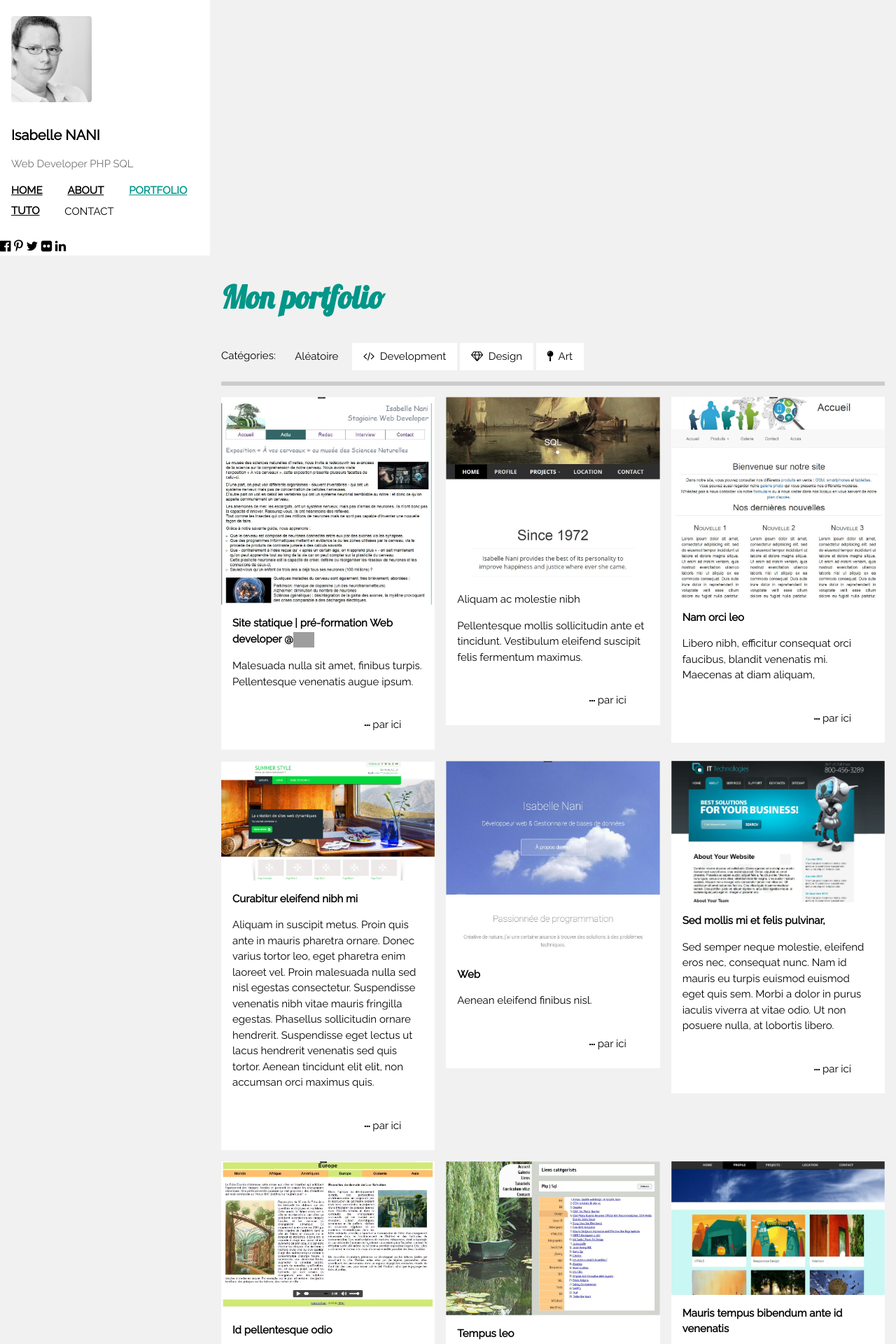
After one commit to iNani27/w3-portfolio, a PHP site: page /portfolio/w3/index.ini.php in a window 1280 px wide. The commit adds this page. Shown: the top 1920 px of the page at 70% size. Run offline with PHP 8.4, Linux system fonts and the light colour scheme; some libraries are stand-ins or nearby versions; grey boxes are pictures that could not be loaded.

Commit message:
common Signed-off-by:Isabelle Nani Dev <Isabelle Nani Dev@192.168.1.2>

```diff
--- /dev/null
+++ b/w3/index.ini.php
@@ -0,0 +1,258 @@
+<?php
+include_once 'view/inc/meta.php';
+?>
+
+<body class="w3-light-grey w3-content" style="max-width:1600px">
+
+    <?php
+    include_once 'view/inc/nav.php';
+    ?>
+
+    <!-- Overlay effect when opening sidenav on small screens -->
+    <div class="w3-overlay w3-hide-large w3-animate-opacity" onclick="w3_close()" style="cursor:pointer" title="close side menu"></div>
+
+    <!-- !PAGE CONTENT! -->
+    <div class="w3-main" style="margin-left:300px">
+
+        <!-- Header -->
+        <header class="w3-container">
+            <img src="view/img/isabelleNaniSqR.png" style="width:65px;" class="w3-circle w3-right w3-margin w3-hide-large w3-hover-opacity">
+            <span class="w3-opennav w3-hide-large w3-xxlarge w3-hover-text-grey" onclick="w3_open()"><i class="fa fa-bars"></i></span>
+            <h1 class="w3-animate-opacity w3-font-3 w3-text-teal w3-lobster font-effect-brick-sign"><b>Mon portfolio</b></h1>
+            <div class="w3-section w3-bottombar w3-padding-16">
+                <span>Catégories:  </span>
+                <button class="w3-btn">Aléatoire</button>
+                <button class="w3-btn w3-white"><i class="fa fa-code"></i>  Development </button>
+                <button class="w3-btn w3-white w3-hide-small"><i class="fa fa-diamond"></i>  Design</button>
+                <button class="w3-btn w3-white w3-hide-small"><i class="fa fa-map-pin"></i>  Art</button>
+            </div>
+        </header>
+
+        <!-- First Photo Grid-->
+          <div class="w3-row-padding">
+            <div class="w3-third w3-container w3-margin-bottom">
+                <a href="#" target="_blank">
+                    <img src="view/img/prefo.JPG" alt="Site statique" style="width:100%" class="w3-hover-opacity">
+                </a>
+                <div class="w3-container w3-white">
+                    <p><b>Site statique | pré-formation Web developer @<a target="_blank" href="http://www.cf2m.be/portfolio/web1/"><img width="11%" src="http://stagiaires.cf2m.be/web2015/isabelle/prefo2014/images/logo_cf2m_small_reflect.png" alt="CF2m"></a></b></p>
+
+					<p>Malesuada nulla sit amet, finibus turpis. Pellentesque venenatis augue ipsum.</p>
+                    <p><a class="w3-btn w3-margin w3-right" href="#" alt="Bientôt"><i class="w3-tiny fa fa-ellipsis-h"> </i> par ici</a></p>
+                </div>
+            </div>
+            <div class="w3-third w3-container w3-margin-bottom">
+                <a href="#" title="Coming asap">
+                    <img src="view/img/since.JPG" alt="Site statique" style="width:100%" class="w3-hover-opacity">
+                </a>
+                <div class="w3-container w3-white">
+                    <p><b>
+					</b>Aliquam ac molestie nibh</p>
+                    <p>Pellentesque mollis sollicitudin ante et tincidunt. Vestibulum eleifend suscipit felis fermentum maximus.  </p>
+                    <p><a class="w3-btn w3-margin w3-right" href="#" alt="Bientôt"><i class="w3-tiny fa fa-ellipsis-h"> </i> par ici</a></p>
+                </div>
+            </div>
+            <div class="w3-third w3-container w3-margin-bottom">
+                <a href="#" title="Coming asap">
+                    <img src="view/img/bs.JPG" alt="Site statique" style="width:100%" class="w3-hover-opacity">
+                </a>
+                <div class="w3-container w3-white">
+                    <p><b>Nam orci leo</b></p>
+                    <p>Libero nibh, efficitur consequat orci faucibus, blandit venenatis mi. Maecenas at diam aliquam, </p>
+                    <p><a class="w3-btn w3-margin w3-right" href="#" alt="Bientôt"><i class="w3-tiny fa fa-ellipsis-h"> </i> par ici</a></p>
+                </div>
+            </div>
+        </div>
+
+
+        <!-- Second Photo Grid-->
+        <div class="w3-row-padding">
+            <div class="w3-third w3-container w3-margin-bottom">
+                <a href="#" title="Coming asap">
+                    <img src="view/img/summer_style.JPG" alt="Site statique" style="width:100%" class="w3-hover-opacity">
+                </a>
+                <div class="w3-container w3-white">
+                    <p><b>Curabitur eleifend nibh mi</b></p>
+                    <p>Aliquam in suscipit metus. Proin quis ante in mauris pharetra ornare. Donec varius tortor leo, eget pharetra enim laoreet vel. Proin malesuada nulla sed nisl egestas consectetur. Suspendisse venenatis nibh vitae mauris fringilla egestas. Phasellus sollicitudin ornare hendrerit. Suspendisse eget lectus ut lacus hendrerit venenatis sed quis tortor. Aenean tincidunt elit elit, non accumsan orci maximus quis.</p>
+                    <p><a class="w3-btn w3-margin w3-right" href="#" alt="Bientôt"><i class="w3-tiny fa fa-ellipsis-h"> </i> par ici</a></p>
+                </div>
+            </div>
+            <div class="w3-third w3-container w3-margin-bottom">
+                <a href="#" title="Coming asap">
+                    <img src="view/img/ciel.JPG" alt="Site statique" style="width:100%" class="w3-hover-opacity">
+                </a>
+                <div class="w3-container w3-white">
+                    <p><b>Web</b></p>
+                    <p>Aenean eleifend finibus nisl. </p>
+                    <p><a class="w3-btn w3-margin w3-right" href="#" alt="Bientôt"><i class="w3-tiny fa fa-ellipsis-h"> </i> par ici</a></p>
+                </div>
+            </div>
+            <div class="w3-third w3-container w3-margin-bottom">
+                <a href="#" title="Coming asap">
+                    <img src="view/img/bott.JPG" alt="Site statique" style="width:100%" class="w3-hover-opacity">
+                </a>
+                <div class="w3-container w3-white">
+                    <p><b>Sed mollis mi et felis pulvinar,</b></p>
+                    <p>Sed semper neque molestie, eleifend eros nec, consequat nunc. Nam id mauris eu turpis euismod euismod eget quis sem. Morbi a dolor in purus iaculis viverra at vitae odio. Ut non posuere nulla, at lobortis libero. </p>
+                    <p><a class="w3-btn w3-margin w3-right" href="#" alt="Bientôt"><i class="w3-tiny fa fa-ellipsis-h"> </i> par ici</a></p>
+                </div>
+            </div>
+        </div>
+
+		<!-- Third Photo Grid-->
+        <div class="w3-row-padding">
+            <div class="w3-third w3-container w3-margin-bottom">
+                <a href="#" title="Coming asap">
+                    <img src="view/img/schuiten.JPG" alt="Site statique" style="width:100%" class="w3-hover-opacity">
+                </a>
+                <div class="w3-container w3-white">
+                    <p><b>Id pellentesque odio</b></p>
+                    <p> Sed mollis mi et felis pulvinar, id venenatis ipsum efficitur. Aliquam molestie diam luctus, rutrum velit eget, accumsan diam. In quis scelerisque massa, condimentum tempus leo. Curabitur scelerisque laoreet dolor, eu ornare diam. Sed ut ullamcorper massa, id pellentesque odio.</p>
+                    <p><a class="w3-btn w3-margin w3-right" href="#" alt="Bientôt"><i class="w3-tiny fa fa-ellipsis-h"> </i> par ici</a></p>
+                </div>
+            </div>
+            <div class="w3-third w3-container w3-margin-bottom">
+                <a href="#" title="Coming asap">
+                    <img src="view/img/monet.JPG" alt="Site statique" style="width:100%" class="w3-hover-opacity">
+                </a>
+                <div class="w3-container w3-white">
+                    <p><b>Tempus leo</b></p>
+                    <p>Aenean scelerisque leo elit, vel blandit orci accumsan id. Suspendisse porttitor eu ipsum vitae vulputate. Suspendisse laoreet lacus eu convallis rhoncus. Nunc sed leo nunc.</p>
+                    <p><a class="w3-btn w3-margin w3-right" href="#" alt="Bientôt"><i class="w3-tiny fa fa-ellipsis-h"> </i> par ici</a></p>
+                </div>
+            </div>
+            <div class="w3-third w3-container w3-margin-bottom">
+                <a href="#" title="Coming asap">
+                    <img src="view/img/interior.JPG" alt="Site statique" style="width:100%" class="w3-hover-opacity">
+                </a>
+                <div class="w3-container w3-white">
+                    <p><b>Mauris tempus bibendum ante id venenatis</b></p>
+                    <p>Praesent quis nulla venenatis, porttitor ex at, porttitor nisl. Cras diam dolor, varius vitae consequat sit amet, ultrices sed mi. Etiam posuere auctor sodales. Maecenas quis pellentesque leo. Nam finibus elit quis nisi sodales sollicitudin. Curabitur elementum ac leo et dictum.  Nam et sollicitudin sapien. Aenean porta arcu mi, at dictum massa porta ac. Maecenas at felis ornare, malesuada nisl eu, vestibulum libero.</p>
+                    <p><a class="w3-btn w3-margin w3-right" href="#" alt="Bientôt"><i class="w3-tiny fa fa-ellipsis-h"> </i> par ici</a></p>
+                </div>
+            </div>
+        </div>
+
+        <!-- Pagination -->
+        <div class="w3-center w3-padding-jumbo">
+            <ul class="w3-pagination">
+                <li><a class="w3-black" href="#">1</a></li>
+                <li><a class="w3-hover-black" href="#">2</a></li>
+                <li><a class="w3-hover-black" href="#">3</a></li>
+                <li><a class="w3-hover-black" href="#">4</a></li>
+                <li><a class="w3-hover-black" href="#">»</a></li>
+            </ul>
+        </div>
+
+        <!-- Footer -->
+        <footer class="w3-container w3-padding-32 w3-white">
+            <div class="w3-row-padding">
+                <div class="w3-third">
+                    <h3>FOOTER</h3>
+                    <p>Praesent tincidunt sed tellus ut rutrum. Sed vitae justo condimentum, porta lectus vitae, ultricies congue gravida diam non fringilla.</p>
+                    <p>Powered by <a href="https://github.com/iNani27" target="_blank">iNani27</a></p>
+                </div>
+
+                <div class="w3-third">
+                    <h3>BLOG POSTS</h3>
+                    <ul class="w3-ul w3-hoverable">
+                        <li class="w3-padding-16">
+                            <img src="http://localhost/portfolio/app/vue/img/favicon.ico" class="w3-left w3-margin-right" style="width:50px">
+                            <span class="w3-large">it-nani</span><br>
+                            <span>Sed mattis nunc</span>
+                        </li>
+                        <li class="w3-padding-16">
+                            <img src="view/img/rouge.JPG" class="w3-left w3-margin-right" style="width:50px">
+                            <span class="w3-large">iNani</span><br>
+                            <span>Praes tinci sed</span>
+                        </li>
+                    </ul>
+                </div>
+
+                <div class="w3-third">
+
+                     <!-- skills -->
+                    <h3><i class="fa fa-code w3-xlarge w3-margin-right"></i>SKILLS</h3>
+                    <p>
+                        <span class="w3-tag w3-white w3-text-theme w3-margin-bottom">PHP
+                        </span>
+                        <span class="w3-tag w3-white w3-text-theme w3-small w3-margin-bottom">SQL
+                        </span>
+                        <span class="w3-tag w3-white w3-text-theme w3-small w3-margin-bottom">HTML5
+                        </span>
+                        <span class="w3-tag w3-white w3-text-theme w3-small w3-margin-bottom">CSS3
+                        </span>
+                        <span class="w3-tag w3-white w3-text-theme w3-small w3-margin-bottom">Bootstrap
+                        </span>
+                        <span class="w3-tag w3-white w3-text-theme w3-small w3-margin-bottom">jQuery UI
+                        </span>
+                        <span class="w3-tag w3-white w3-text-theme w3-small w3-margin-bottom">W3.CSS
+                        </span>
+                        <span class="w3-tag w3-white w3-text-theme w3-small w3-margin-bottom">Documentum
+                        </span>
+                        <span class="w3-tag w3-white w3-text-theme w3-small w3-margin-bottom">WordPress
+                        </span>
+                        <span class="w3-tag w3-white w3-text-theme w3-small w3-margin-bottom">Drupal
+                        </span>
+                        <span class="w3-tag w3-white w3-text-theme w3-small w3-margin-bottom">POO
+                        </span>
+                        <span class="w3-tag w3-white w3-text-theme w3-small w3-margin-bottom">PDO
+                        </span>
+                        <span class="w3-tag w3-white w3-text-theme w3-small w3-margin-bottom">XML
+                        </span>
+                        <span class="w3-tag w3-white w3-text-theme w3-small w3-margin-bottom">Quality control
+                        </span>
+                        <span class="w3-tag w3-white w3-text-theme w3-small w3-margin-bottom">Symfony2
+                        </span>
+                        <span class="w3-tag w3-white w3-text-theme w3-small w3-margin-bottom">AJAX
+                        </span>
+                        <span class="w3-tag w3-white w3-text-theme w3-small w3-margin-bottom">JavaScript
+                        </span>
+                        <span class="w3-tag w3-white w3-text-theme w3-small w3-margin-bottom">NetBeans
+                        </span>
+                        <span class="w3-tag w3-white w3-text-theme w3-small w3-margin-bottom">Git
+                        </span>
+                        <span class="w3-tag w3-white w3-text-theme w3-small w3-margin-bottom">Github
+                        </span>
+                        <span class="w3-tag w3-white w3-text-theme w3-small w3-margin-bottom">MySQL Workbench
+                        </span>
+                        <span class="w3-tag w3-white w3-text-theme w3-small w3-margin-bottom">NotePad ++
+                        </span>
+                        <span class="w3-tag w3-white w3-text-theme w3-small w3-margin-bottom">Photoshop
+                        </span>
+                        <span class="w3-tag w3-white w3-text-theme w3-small w3-margin-bottom">MS Suite Office
+                        </span>
+                        <span class="w3-tag w3-white w3-text-theme w3-small w3-margin-bottom">SEO
+                        </span>
+                        <span class="w3-tag w3-white w3-text-theme w3-small w3-margin-bottom">Accessibility
+                        </span>
+                        <span class="w3-tag w3-white w3-text-theme w3-small w3-margin-bottom">Ergonomics
+                        </span>
+                        <span class="w3-tag w3-white w3-text-theme w3-small w3-margin-bottom">W3C
+                        </span>
+                        <span class="w3-tag w3-white w3-text-theme w3-small w3-margin-bottom">e-Learning
+                        </span>
+                    </p>
+                </div>
+
+            </div>
+        </footer>
+
+        <!-- End page content -->
+    </div>
+
+    <script>
+        // Script to open and close sidenav
+        function w3_open() {
+            document.getElementsByClassName("w3-sidenav")[0].style.display = "block";
+            document.getElementsByClassName("w3-overlay")[0].style.display = "block";
+        }
+
+        function w3_close() {
+            document.getElementsByClassName("w3-sidenav")[0].style.display = "none";
+            document.getElementsByClassName("w3-overlay")[0].style.display = "none";
+        }
+    </script>
+
+</body>
+</html>
--- a/w3/print/w3.css_resume.html
+++ b/w3/print/w3.css_resume.html
@@ -49,7 +49,7 @@
             <a href="#work" class="w3-padding">WORK</a>
             <a href="#skills" class="w3-padding">SKILLS</a>
             <a href="../index.php" class="w3-padding">PORTFOLIO</a>
-            <!-- Modal form -->
+            <!-- Modal form contact -->
             <button onclick="document.getElementById('me').style.display = 'block'" class="w3-btn w3-hover-teal">CONTACT</button>
             <div id="me" class="w3-modal">
                 <div class="w3-modal-content w3-card-4">
@@ -66,7 +66,7 @@
                     </footer>
                 </div>
             </div>
-
+            <!-- Modal form contact -->
 
             <div class="w3-section w3-padding-top w3-large">
                 <a href="https://www.linkedin.com/in/isabelle-nani-b5aa7746" target="_blank" class="w3-hover-white w3-hover-text-indigo w3-show-inline-block"><i class="fa fa-linkedin"></i></a>
--- /dev/null
+++ b/w3/view/inc/modal.php
@@ -0,0 +1,18 @@
+ <!-- Modal form contact -->
+            <button onclick="document.getElementById('me').style.display = 'block'" class="w3-btn w3-hover-teal">CONTACT</button>
+            <div id="me" class="w3-modal">
+                <div class="w3-modal-content w3-card-4">
+                    <header class="w3-container w3-teal">
+                        <span onclick="document.getElementById('me').style.display = 'none'" class="w3-closebtn">&times;</span>
+                        <h2>Header</h2>
+                    </header>
+                    <div class="w3-container">
+                        <p>Ici Formulaire de contact</p>
+                        <p>Some text. Some text. Some text.</p>
+                    </div>
+                    <footer class="w3-container w3-teal">
+                        <p>Footer</p>
+                    </footer>
+                </div>
+            </div>
+            <!-- Modal form contact -->
--- a/w3/view/inc/nav.php
+++ b/w3/view/inc/nav.php
@@ -6,11 +6,16 @@
                 <h4 class="w3-padding-0"><b>Isabelle</b>&nbsp;<span class="w3-animate-right"><b>NANI</b>&nbsp;</h4>
                 <p><span class="w3-animate-opacity w3-text-grey">Web Developer PHP SQL</span></p>
             </div>
-            <a href="#" class="w3-padding w3-text-teal">HOME</a>
+            <a href="../w3/print/w3.css_resume.html" class="w3-padding">HOME</a>
             <a href="#" class="w3-padding">ABOUT</a>
-            <a href="#" class="w3-padding">PORTFOLIO</a>
+            <a href="w3/index.php" class="w3-padding  w3-text-teal">PORTFOLIO</a>
             <a href="#" class="w3-padding">TUTO</a>
-            <a href="#" class="w3-padding">CONTACT</a>
+            <!-- Modal form contact - begin -->
+            <?php
+    include_once 'modal.php';
+    ?>
+            <!-- Modal form contact - end -->
+
 
             <div class="w3-section w3-padding-top w3-large">
                 <a href="#" class="w3-hover-white w3-hover-text-indigo w3-show-inline-block"><i class="fa fa-facebook-official"></i></a>
```
Also changed, not shown: w3/index.php (+56 -136 lines), w3/view/inc/footer.php (added, +97 -0 lines).
